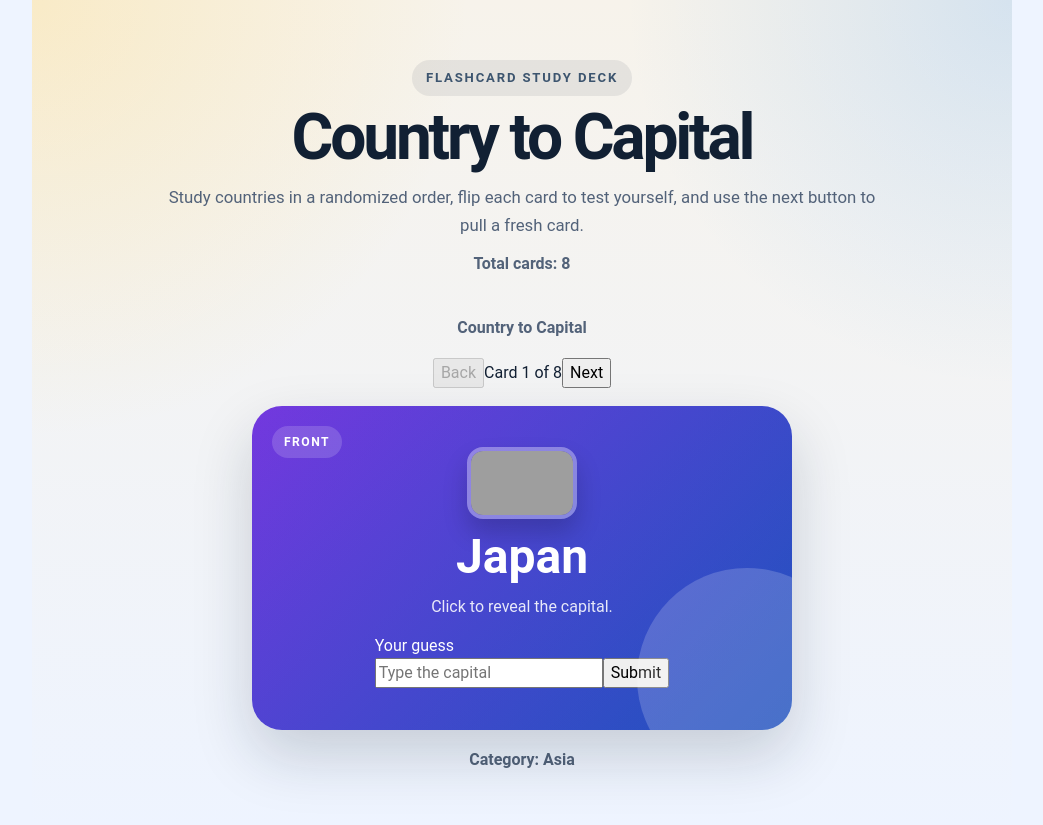
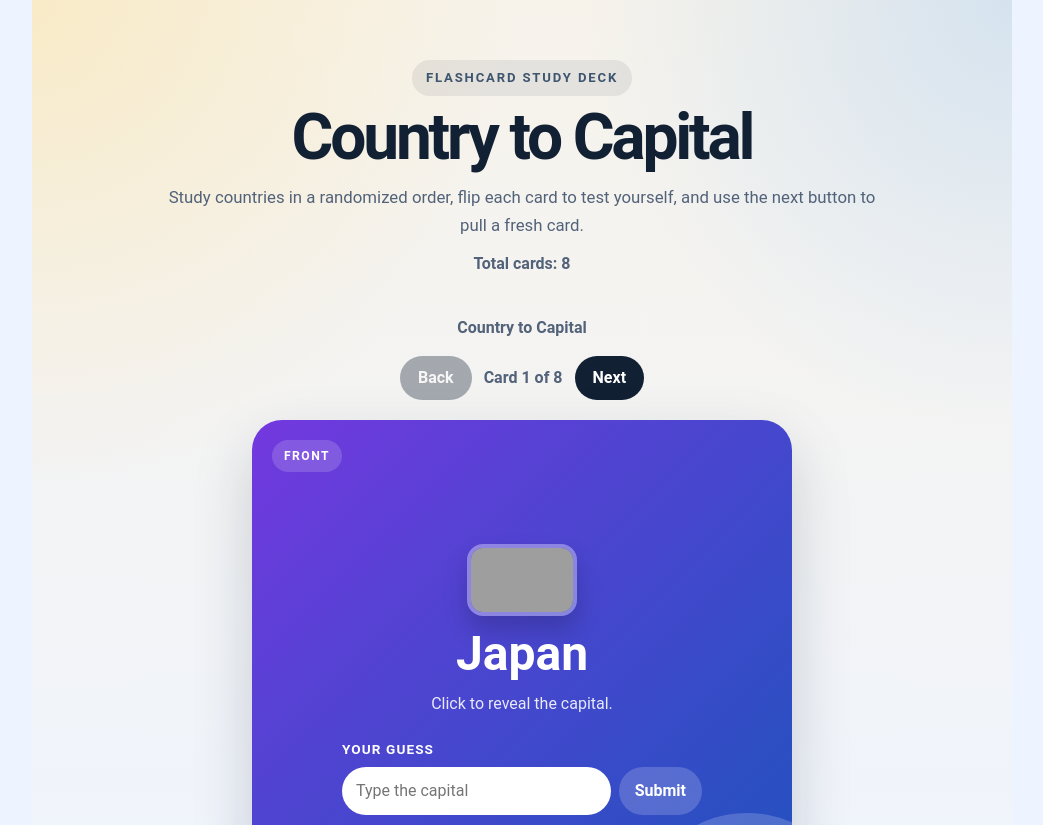
Before and after one commit to Andresc06/Flashcards, a React (Vite) app: page / in a window 1280 px wide. Shown: the top 825 px of the page, without its empty margins (118-1161 px from the left). Built offline with nearby package versions, Linux system fonts and the light colour scheme; grey boxes are pictures that could not be loaded.

Commit message:
Add css classes for navigation functionality

```diff
--- a/src/App.css
+++ b/src/App.css
@@ -67,17 +67,46 @@
 .board {
 	display: grid;
 	justify-items: center;
-	gap: 18px;
+	gap: 16px;
 }
 
 .card {
 	width: min(540px, 100%);
-	aspect-ratio: 5 / 3;
+	min-height: 520px;
 	padding: 0;
 	border: 0;
 	background: transparent;
 	perspective: 1400px;
 	cursor: pointer;
+}
+
+.nav-row {
+	display: flex;
+	align-items: center;
+	justify-content: center;
+	gap: 12px;
+	flex-wrap: wrap;
+	margin-bottom: 4px;
+}
+
+.count {
+	font-weight: 700;
+	color: #526279;
+}
+
+.nav {
+	border: 0;
+	border-radius: 999px;
+	padding: 10px 18px;
+	background: #122033;
+	color: #fff;
+	font-weight: 700;
+	cursor: pointer;
+}
+
+.nav:disabled {
+	opacity: 0.35;
+	cursor: not-allowed;
 }
 
 .inner {
@@ -196,6 +225,61 @@
 	line-height: 1.55;
 }
 
+.guess-form {
+	width: 100%;
+	max-width: 360px;
+	margin-top: 8px;
+	text-align: left;
+}
+
+.guess-label {
+	display: block;
+	margin-bottom: 8px;
+	font-size: 0.85rem;
+	font-weight: 700;
+	letter-spacing: 0.08em;
+	text-transform: uppercase;
+}
+
+.guess-row {
+	display: flex;
+	gap: 8px;
+	align-items: center;
+}
+
+.guess-input {
+	flex: 1;
+	min-width: 0;
+	border: 0;
+	border-radius: 999px;
+	padding: 12px 14px;
+	outline: none;
+	font: inherit;
+}
+
+.submit {
+	border: 0;
+	border-radius: 999px;
+	padding: 12px 16px;
+	background: rgba(255, 255, 255, 0.18);
+	color: #fff;
+	font-weight: 700;
+	cursor: pointer;
+}
+
+.msg {
+	margin: 10px 0 0;
+	font-weight: 700;
+}
+
+.msg.correct {
+	color: #dcfce7;
+}
+
+.msg.wrong {
+	color: #ffe4e6;
+}
+
 .mark {
 	padding: 10px 16px;
 	border-radius: 999px;
```
